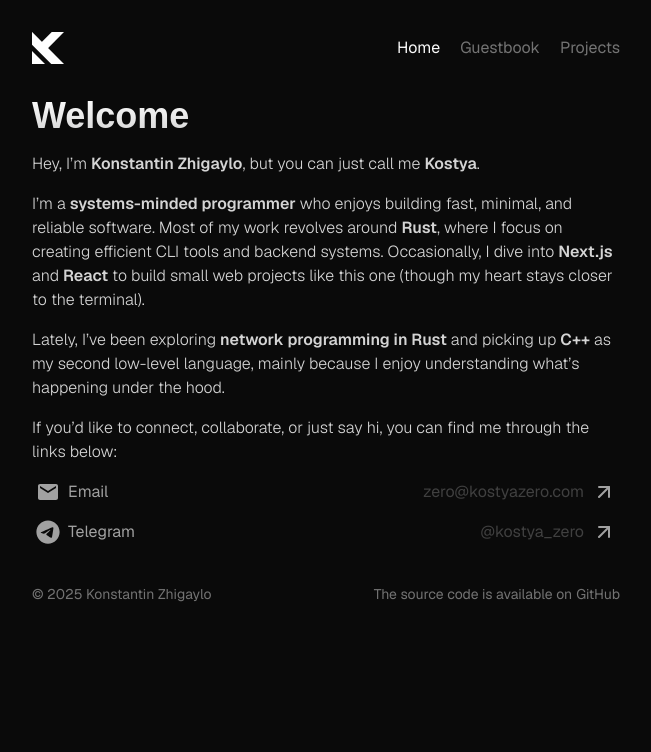
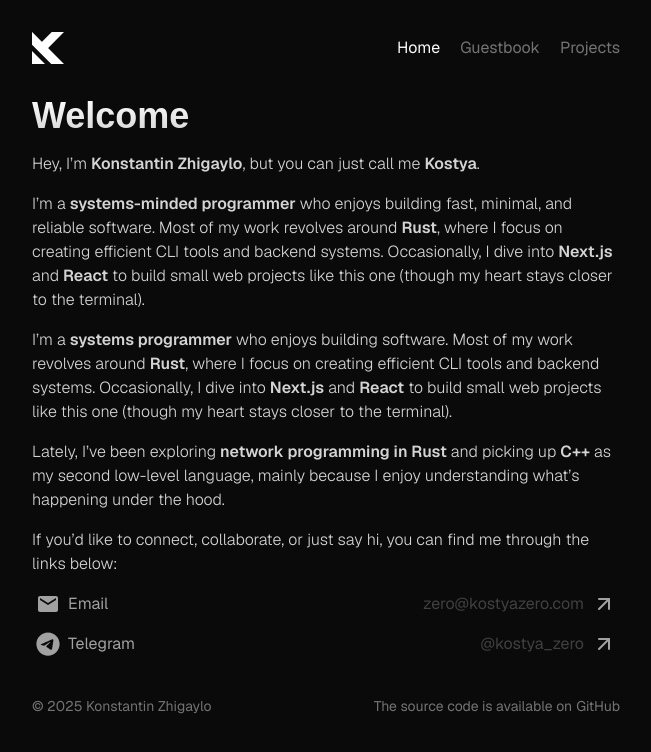
Before and after one commit to kostya-zero/homepage, a Next.js app: page / in a window 1280 px wide. Shown: the top 752 px of the page, without its empty margins (314-965 px from the left). Built offline with nearby package versions, Linux system fonts and the light colour scheme; no server answers; a web font is replaced by a local one.

Commit message:
refactor: reduce amount of dependencies

```diff
--- a/app/page.tsx
+++ b/app/page.tsx
@@ -46,6 +46,14 @@ export default function Home() {
                     build small web projects like this one (though my heart stays closer to the terminal).
                 </Text>
             </BlurOutAnimation>
+            <BlurOutAnimation index={3}>
+                <Text>
+                    I’m a <Bold>systems programmer</Bold> who enjoys building software. Most of my work revolves around{" "}
+                    <Bold>Rust</Bold>, where I focus on creating efficient CLI tools and backend systems. Occasionally,
+                    I dive into <Bold>Next.js</Bold> and <Bold>React</Bold> to build small web projects like this one
+                    (though my heart stays closer to the terminal).
+                </Text>
+            </BlurOutAnimation>
             <BlurOutAnimation index={4}>
                 <Text>
                     Lately, I’ve been exploring <Bold>network programming in Rust</Bold> and picking up <Bold>C++</Bold>{" "}
--- a/components/ui/button.tsx
+++ b/components/ui/button.tsx
@@ -1,7 +1,5 @@
 import * as React from "react";
-import { Slot } from "@radix-ui/react-slot";
 import { cva, type VariantProps } from "class-variance-authority";
-
 import { cn } from "@/lib/utils";
 
 const buttonVariants = cva(
@@ -10,11 +8,9 @@ const buttonVariants = cva(
         variants: {
             variant: {
                 default: "bg-primary text-primary-foreground hover:bg-primary/90",
-        destructive:
-          "bg-destructive text-destructive-foreground hover:bg-destructive/90",
+                destructive: "bg-destructive text-destructive-foreground hover:bg-destructive/90",
                 outline: "border border-neutral-700 text-neutral-50",
-        secondary:
-          "bg-secondary text-secondary-foreground hover:bg-secondary/80",
+                secondary: "bg-secondary text-secondary-foreground hover:bg-secondary/80",
                 ghost: "hover:bg-accent hover:text-accent-foregroung text-neutral-50",
                 link: "text-primary underline-offset-4 hover:underline",
             },
@@ -29,27 +25,16 @@ const buttonVariants = cva(
             variant: "default",
             size: "default",
         },
-  },
+    }
 );
 
-export interface ButtonProps
-  extends React.ButtonHTMLAttributes<HTMLButtonElement>,
-    VariantProps<typeof buttonVariants> {
-  asChild?: boolean;
+function Button({
+    variant,
+    size,
+    className,
+    ...props
+}: React.ComponentProps<"button"> & VariantProps<typeof buttonVariants>) {
+    return <button className={cn(buttonVariants({ variant, size, className }))} {...props} />;
 }
 
-const Button = React.forwardRef<HTMLButtonElement, ButtonProps>(
-  ({ className, variant, size, asChild = false, ...props }, ref) => {
-    const Comp = asChild ? Slot : "button";
-    return (
-      <Comp
-        className={cn(buttonVariants({ variant, size, className }))}
-        ref={ref}
-        {...props}
-      />
-    );
-  },
-);
-Button.displayName = "Button";
-
 export { Button, buttonVariants };
--- a/package.json
+++ b/package.json
@@ -11,7 +11,6 @@
   "dependencies": {
     "@prisma/client": "6.18.0",
     "@radix-ui/react-dropdown-menu": "^2.1.16",
-    "@radix-ui/react-slot": "^1.2.3",
     "@tailwindcss/postcss": "^4.1.16",
     "class-variance-authority": "^0.7.1",
     "clsx": "^2.1.1",
@@ -20,7 +19,6 @@
     "lucide-react": "^0.552.0",
     "next": "16.0.1",
     "next-auth": "^4.24.13",
-    "prisma": "^6.18.0",
     "react": "19.2.0",
     "react-dom": "19.2.0",
     "react-icons": "^5.5.0",
@@ -28,6 +26,7 @@
     "tw-animate-css": "^1.4.0"
   },
   "devDependencies": {
+    "prisma": "^6.18.0",
     "@eslint/eslintrc": "^3.3.1",
     "@next/eslint-plugin-next": "^16.0.1",
     "@types/node": "^24.10.0",
```
Lines whose indentation alone changed are shown as unchanged.
